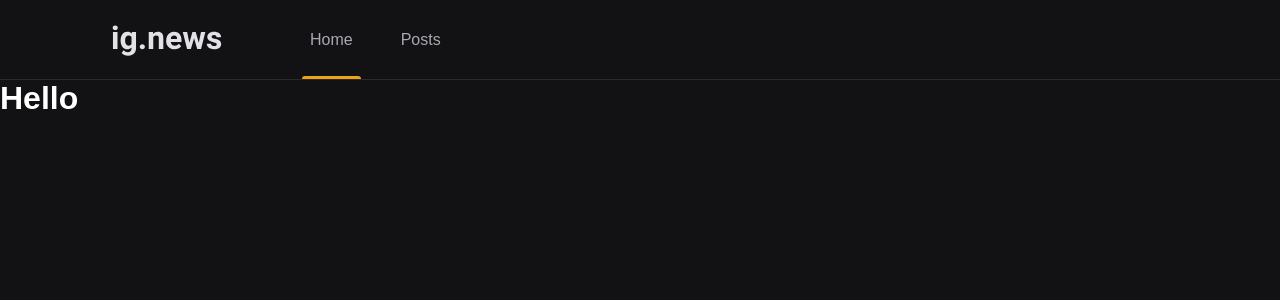
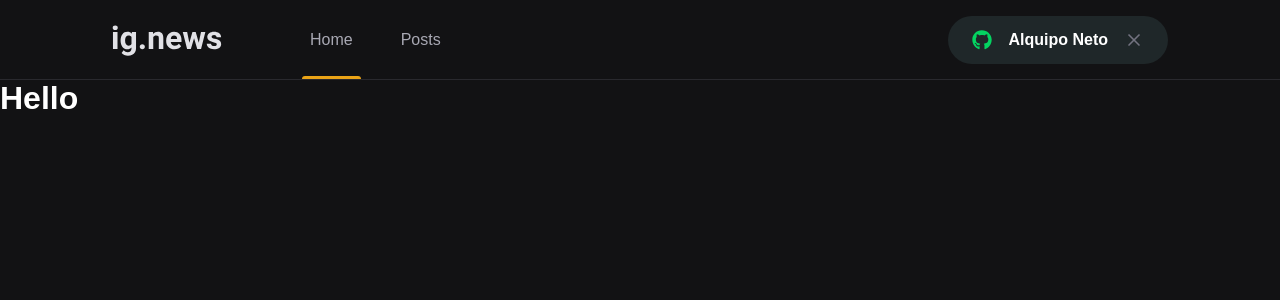
Before and after one commit to Alquipo/ignews, a Next.js app: page / in a window 1280 px wide. Shown: the top 300 px of the page. Built offline with nearby package versions, Linux system fonts and the light colour scheme.

Commit message:
feat: component buttonsignin

```diff
--- a/package.json
+++ b/package.json
@@ -11,6 +11,7 @@
     "next": "10.1.2",
     "react": "17.0.2",
     "react-dom": "17.0.2",
+    "react-icons": "^4.2.0",
     "sass": "^1.32.8"
   },
   "devDependencies": {
--- a/src/components/Header/index.tsx
+++ b/src/components/Header/index.tsx
@@ -1,3 +1,4 @@
+import { SignInButton } from '../SignInButton'
 import styles from './styles.module.scss'
 
 
@@ -10,6 +11,8 @@
           <a className={styles.active}>Home</a>
           <a>Posts</a>
         </nav>
+
+        <SignInButton />
       </div>
     </header>
   )
--- a/src/components/Header/styles.module.scss
+++ b/src/components/Header/styles.module.scss
@@ -51,4 +51,8 @@
       }
     }
   }
+
+  button {
+    margin-left: auto;
+  }
 }
--- /dev/null
+++ b/src/components/SignInButton/index.tsx
@@ -0,0 +1,22 @@
+import { FaGithub } from 'react-icons/fa'
+import { FiX } from 'react-icons/fi'
+
+import styles from './styles.module.scss'
+
+export function SignInButton() {
+  const isUserLoggedIn = true
+
+
+  return isUserLoggedIn ? (
+    <button className={styles.signInButton} type="button">
+      <FaGithub color="#04d361"/>
+      Alquipo Neto
+      <FiX color="737380" className={styles.closeIcon}/>
+    </button>
+  ) : (
+    <button className={styles.signInButton} type="button">
+      <FaGithub color="#eba417"/>
+      Sign in with Github
+    </button>
+  )
+}
--- /dev/null
+++ b/src/components/SignInButton/styles.module.scss
@@ -0,0 +1,33 @@
+.signInButton {
+  height: 3rem;
+  border-radius: 3rem;
+  background: var(--gray-850);
+  border: 0;
+  padding: 0 1.5rem;
+
+  display: flex;
+  align-items: center;
+  justify-content: center;
+
+  color: var(--white);
+  font-weight: bold;
+
+  svg {
+    width: 20px;
+    height: 20px;
+  }
+
+  svg:first-child {
+    margin-right: 1rem;
+  }
+
+  svg.closeIcon {
+    margin-left: 1rem;
+  }
+
+  transition: filter 0.2s;
+
+  &:hover {
+    filter: brightness(0.8);
+  }
+}
--- a/src/styles/global.scss
+++ b/src/styles/global.scss
@@ -10,6 +10,7 @@
   --gray-100: #e1e1e6;
   --gray-300: #a8a8b3;
   --gray-800: #29292e;
+  --gray-850: #1f2729;
   --gray-900: #121214;
 
   --cyan-500: #61dafb;
```
Also changed, not shown: 1 other file (tests, documents, lock files or other folders).
